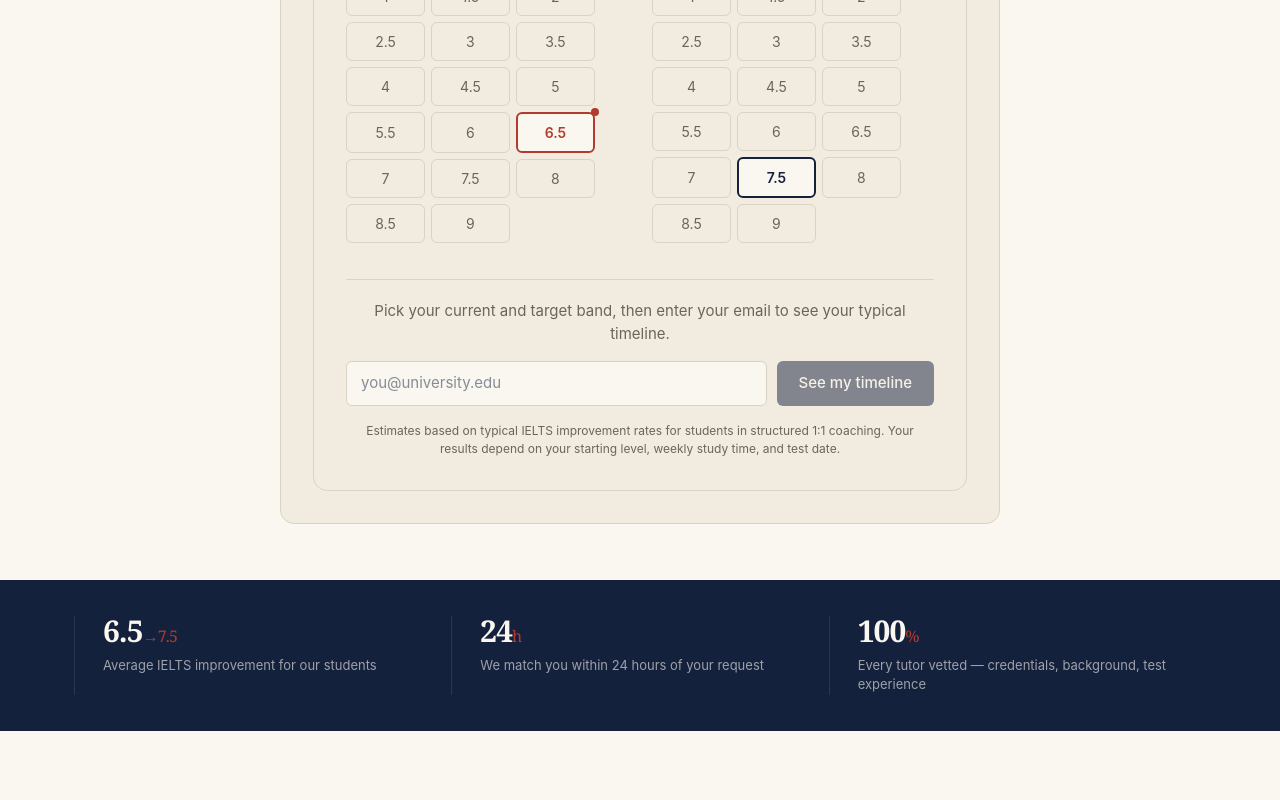
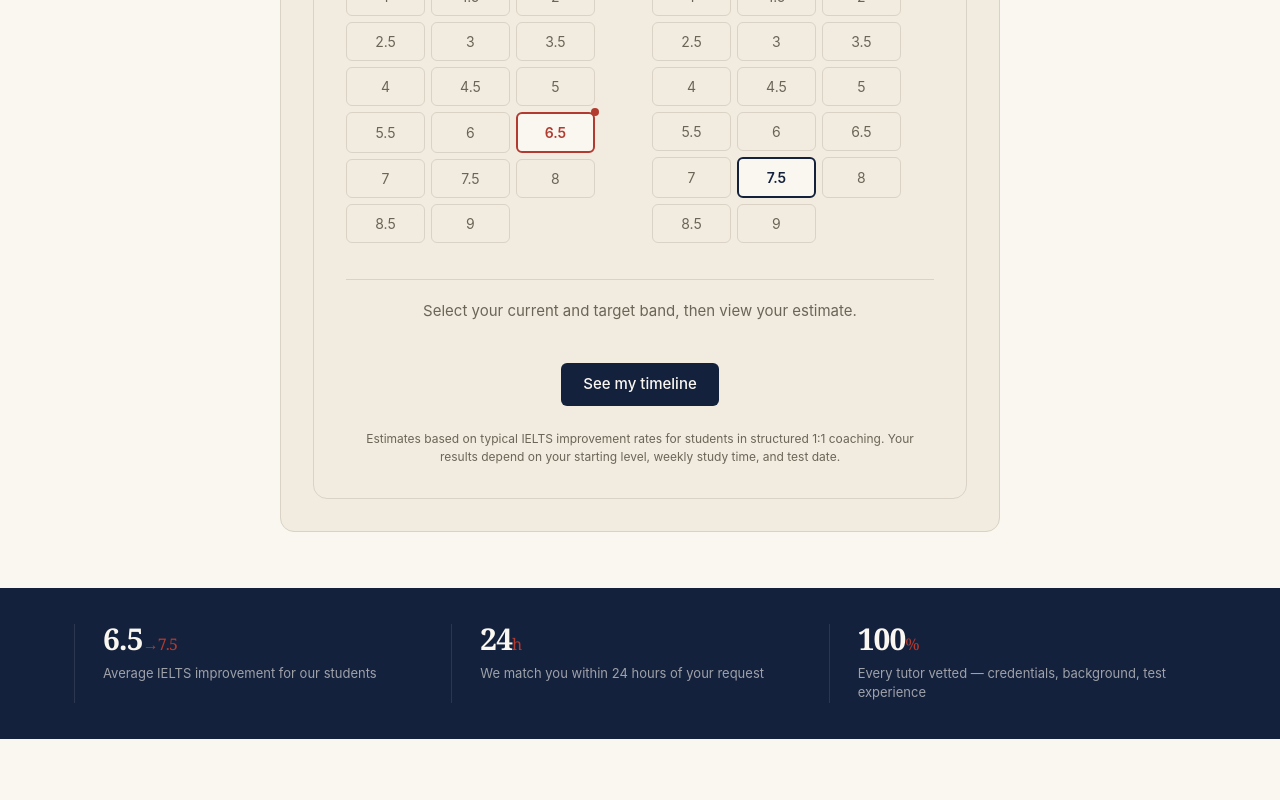
Before and after one commit to rohandhir10/bookateacher, a Next.js app: page / in a window 1280 px wide. Shown: the part 764-1564 px from the top of the page. Built offline with nearby package versions, Linux system fonts and the light colour scheme.

Commit message:
fix(a11y): remove inert email gate from score tool

```diff
--- a/src/components/BandScoreTool.tsx
+++ b/src/components/BandScoreTool.tsx
@@ -1,6 +1,6 @@
 "use client";
 
-import { useState, useCallback } from "react";
+import { useState } from "react";
 import Link from "next/link";
 
 const BANDS = [1, 1.5, 2, 2.5, 3, 3.5, 4, 4.5, 5, 5.5, 6, 6.5, 7, 7.5, 8, 8.5, 9];
@@ -34,18 +34,10 @@ const CATEGORY_LABELS: Record<number, string> = {
 export default function BandScoreTool() {
   const [current, setCurrent] = useState<number>(6.5);
   const [target, setTarget] = useState<number>(7.5);
-  const [email, setEmail] = useState("");
   const [showResult, setShowResult] = useState(false);
-  const [submitted, setSubmitted] = useState(false);
 
   const result = weeksToImprove(current, target);
   const canImprove = target > current;
-
-  const handleSubmit = useCallback(() => {
-    if (!email.trim() || !canImprove) return;
-    setShowResult(true);
-    setSubmitted(true);
-  }, [email, canImprove]);
 
   return (
     <div style={{ background: "#F2ECE0", border: "1px solid #D9D2C5", borderRadius: 14, padding: 32, position: "relative" }}>
@@ -129,7 +121,7 @@ export default function BandScoreTool() {
       <div style={{ borderTop: "1px solid #D9D2C5", paddingTop: 20, marginBottom: 16, minHeight: 60 }}>
         {!showResult ? (
           <div style={{ fontSize: "0.9375rem", color: "#6B6557", textAlign: "center" }}>
-            Pick your current and target band, then enter your email to see your typical timeline.
+            Select your current and target band, then view your estimate.
           </div>
         ) : (
           <div style={{ textAlign: "center" }}>
@@ -159,34 +151,13 @@ export default function BandScoreTool() {
         )}
       </div>
 
-      {/* Email capture */}
-      {!submitted ? (
-        <form
-          onSubmit={(e) => { e.preventDefault(); handleSubmit(); }}
-          style={{ display: "flex", gap: 10, flexWrap: "wrap", justifyContent: "center" }}
-        >
-          <input
-            type="email"
-            value={email}
-            onChange={(e) => setEmail(e.target.value)}
-            placeholder="you@university.edu"
-            required
-            style={{
-              flex: "1 1 220px",
-              padding: "10px 14px",
-              borderRadius: 6,
-              border: "1px solid #D9D2C5",
-              fontSize: "0.9375rem",
-              fontFamily: "'Inter', sans-serif",
-              background: "#FAF7F0",
-              color: "#14213D",
-              outline: "none",
-              transition: "border-color 0.15s",
-            }}
-          />
+      {!showResult ? (
+        <div style={{ display: "flex", justifyContent: "center", padding: "8px 0" }}>
           <button
-            type="submit"
-            disabled={!email.trim() || !canImprove}
+            type="button"
+            className="band-score-reveal-button"
+            onClick={() => setShowResult(true)}
+            disabled={!canImprove}
             style={{
               padding: "10px 22px",
               borderRadius: 6,
@@ -196,27 +167,28 @@ export default function BandScoreTool() {
               fontWeight: 500,
               fontFamily: "'Inter', sans-serif",
               border: "none",
-              cursor: canImprove && email.trim() ? "pointer" : "not-allowed",
-              opacity: canImprove && email.trim() ? 1 : 0.5,
+              cursor: canImprove ? "pointer" : "not-allowed",
+              opacity: canImprove ? 1 : 0.5,
               transition: "all 0.15s",
               whiteSpace: "nowrap",
             }}
           >
             See my timeline
           </button>
-        </form>
+        </div>
       ) : (
-        <div style={{ textAlign: "center", padding: "16px 0" }}>
-          <div style={{ display: "inline-flex", alignItems: "center", gap: 8, padding: "10px 18px", background: "#FAF7F0", border: "1px solid #D9D2C5", borderRadius: 8, fontSize: "0.9375rem", color: "#14213D", fontWeight: 500 }}>
-            <span style={{ width: 8, height: 8, background: "#2F5233", borderRadius: "50%" }}></span>
-            You're on the list. We'll reach out within 24 hours with tutor matches.
-          </div>
-          <p style={{ fontSize: "0.8125rem", color: "#6B6557", marginTop: 10 }}>
-            Or skip the wait —{" "}
-            <Link href="/tutors" style={{ color: "#B23A2E", fontWeight: 500, textDecoration: "underline" }}>
-              browse tutors now
-            </Link>
+        <div
+          role="status"
+          aria-live="polite"
+          aria-atomic="true"
+          style={{ textAlign: "center", padding: "16px 0" }}
+        >
+          <p style={{ fontSize: "0.875rem", color: "#3D4A63", marginBottom: 8 }}>
+            Your estimate is shown above. Actual results vary; this is not a guarantee.
           </p>
+          <Link href="/tutors" style={{ color: "#B23A2E", fontWeight: 500, textDecoration: "underline" }}>
+            Browse current tutor profiles
+          </Link>
         </div>
       )}
 
```
Also changed, not shown: src/app/globals.css (+6 -0 lines), 2 other files (tests, documents, lock files or other folders).
